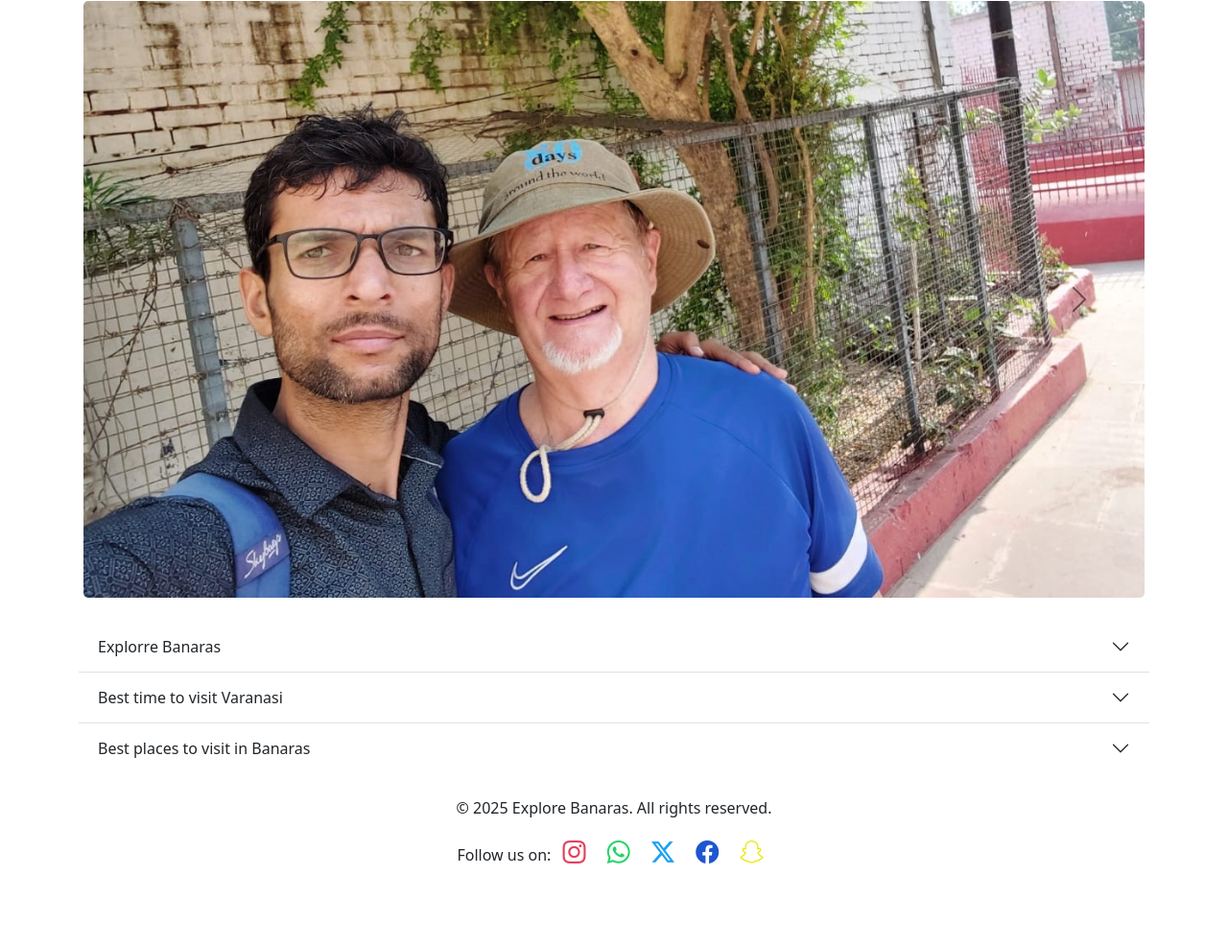
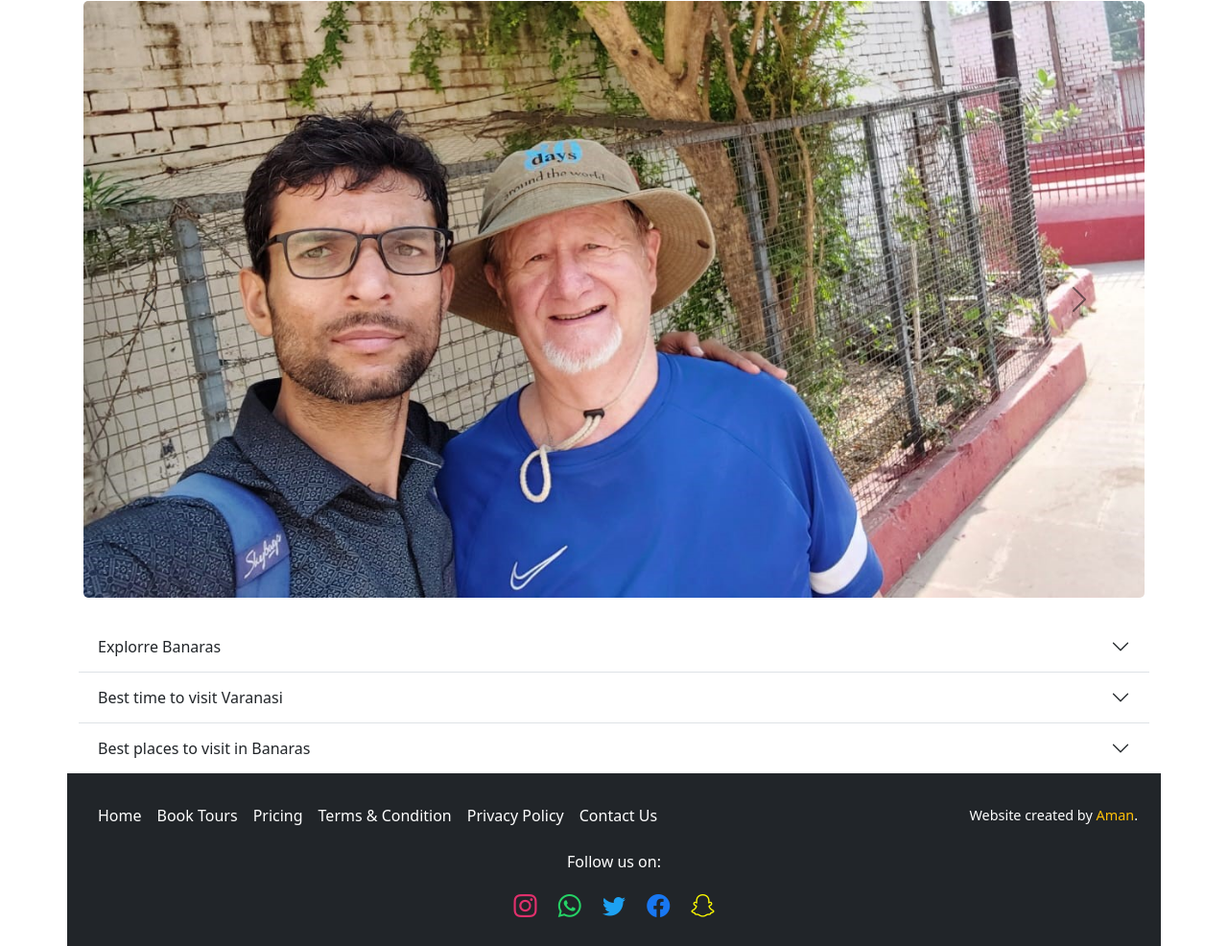
Before and after one commit to Amankumar0152/Explore-Banaras, a plain HTML site: page index.html in a window 1280 px wide. Shown: the part 1375-2361 px from the top of the page at 96% size. Before the commit the page ends 2297 px from the top, so only its background shows below. Drawn offline with nearby package versions, Linux system fonts and the light colour scheme.

Commit message:
Footer changed

```diff
--- a/index.html
+++ b/index.html
@@ -6,6 +6,8 @@
     <title>Explore Banaras</title>
     <link rel="stylesheet" href="css/index.css">
     <meta name="theme-color" content="cornflowerblue">
+    <link rel="icon" href="preview-img/vns.png">
+
     <meta property="og:title" content="Anuj Singh Guide | Explore Banaras">
     <meta property="og:type" content="website">
     <meta property="og:url" content="https://www.varanasitouristguide.com/">
@@ -277,34 +279,68 @@
     </div>
 
     <!-- Footer -->
-    <div class="footer">
-      <div class="container text-center mt-4">
-      <p>&copy; 2025 Explore Banaras. All rights reserved.</p>
-      <p>Follow us on:
-
-      <a href="https://www.instagram.com/francophoneanuj/" target="_blank" class="text-decoration-none mx-2" style="font-size: 1.5rem; color: #E4405F;">
-        <i class="bi bi-instagram" style="transition: color 0.3s;"></i>
+    <footer class="footer bg-dark text-white py-4">
+      <div class="container">
+      <div class="row align-items-center">
+        <!-- Navbar Links -->
+        <div class="col-md-8 mb-3 mb-md-0">
+        <ul class="nav justify-content-center justify-content-md-start">
+          <li class="nav-item">
+          <a class="nav-link text-white px-2" href="#">Home</a>
+          </li>
+          <li class="nav-item">
+          <a class="nav-link text-white px-2" href="#">Book Tours</a>
+          </li>
+          <li class="nav-item">
+          <a class="nav-link text-white px-2" href="#">Pricing</a>
+          </li>
+          <li class="nav-item">
+          <a class="nav-link text-white px-2" href="#">Terms & Condition</a>
+          </li>
+          <li class="nav-item">
+          <a class="nav-link text-white px-2" href="#">Privacy Policy</a>
+          </li>
+          <li class="nav-item">
+          <a class="nav-link text-white px-2" href="#">Contact Us</a>
+          </li>
+        </ul>
+        </div>
+        <!-- Website Created By -->
+        <div class="col-md-4 text-center text-md-end">
+        <p class="mb-0" style="font-size: 0.9rem;">
+          Website created by <a href="https://www.amankumarcoding.space/" target="_blank" class="text-warning text-decoration-none">Aman</a>.
+        </p>
+        </div>
+      </div>
+      <!-- Social Media Links -->
+      <div class="text-center mt-3">
+        <p>Follow us on:</p>
+        <a href="https://www.instagram.com/francophoneanuj/" target="_blank" class="text-decoration-none mx-2" style="font-size: 1.5rem; color: #E1306C;">
+        <i class="bi bi-instagram"></i>
         </a>
-      <a href="https://wa.me/8318898909" class="text-decoration-none mx-2" style="font-size: 1.5rem; color: #25D366;">
-        <i class="bi bi-whatsapp" style="transition: color 0.3s;"></i>
-      </a>
-      <a href="#" class="text-decoration-none mx-2" style="font-size: 1.5rem; color: #1DA1F2;">
-        <i class="bi bi-twitter-x" style="transition: color 0.3ss;"></i>
-      </a>
-      <a href="#" class="text-decoration-none mx-2" style="font-size: 1.5rem; color: #1E56CF;">
-        <i class="bi bi-facebook" style="transition: color 0.3s;"></i>
-      </a>
-      <a href="https://www.snapchat.com/" class="text-decoration-none mx-2" style="font-size: 1.5rem; color: #e9e90f;">
-      <i class="bi bi-snapchat" style="transition: color 0.3s;"></i>
-      </a>
-      </p>
+        <a href="https://wa.me/8318898909" class="text-decoration-none mx-2" style="font-size: 1.5rem; color: #25D366;">
+        <i class="bi bi-whatsapp"></i>
+        </a>
+        <a href="#" class="text-decoration-none mx-2" style="font-size: 1.5rem; color: #1DA1F2;">
+        <i class="bi bi-twitter"></i>
+        </a>
+        <a href="#" class="text-decoration-none mx-2" style="font-size: 1.5rem; color: #1877F2;">
+        <i class="bi bi-facebook"></i>
+        </a>
+        <a href="https://www.snapchat.com/" class="text-decoration-none mx-2" style="font-size: 1.5rem; color: #FFFC00;">
+        <i class="bi bi-snapchat"></i>
+        </a>
       </div>
-    </div>
+      </div>
+    </footer>
 
     <style>
       .footer a:hover i {
       color: currentColor;
       fill: currentColor;
+      }
+      .footer .nav-link:hover {
+      text-decoration: underline;
       }
     </style>
 
```
